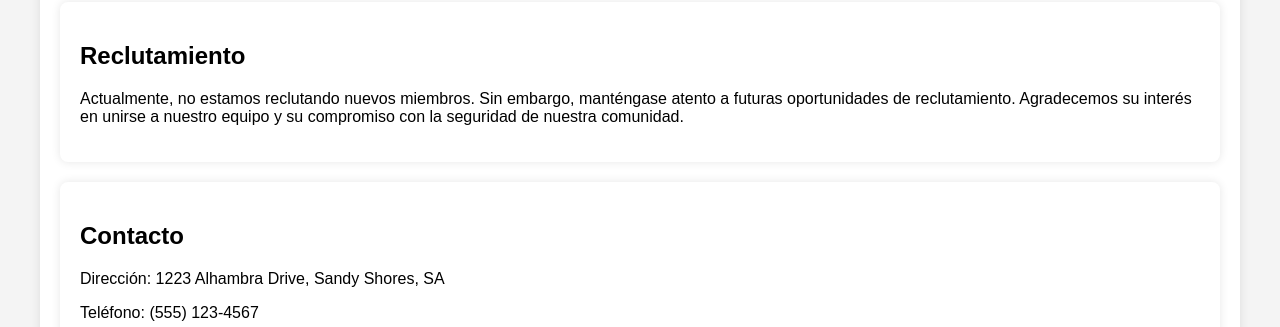
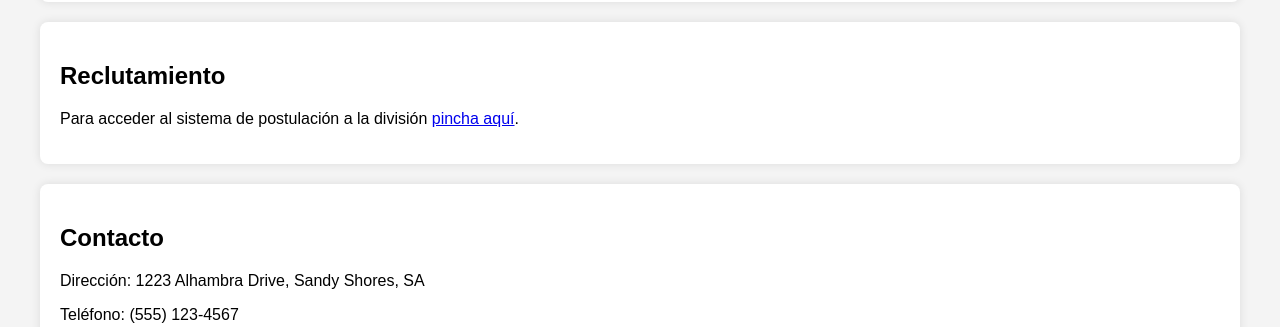
Before and after one commit to PatitoAdorable/Mounted-Enforcement-Detail, a plain HTML site: page index.html in a window 1280 px wide. Shown: the part 2519-2846 px from the top of the page. Drawn offline with Linux system fonts and the light colour scheme.

Commit message:
Add files via upload

```diff
--- a/index.html
+++ b/index.html
@@ -92,7 +92,6 @@
             <h2>Servicios</h2>
             <p>Ofrecemos una variedad de servicios para la comunidad, incluyendo patrullaje, investigaciones, y programas de prevención del crimen. Todas las divisiones de la LSCSO trabajan en conjunto para asegurar la mayor efectividad y eficiencia a la hora de actuar, para proporcionar paz y seguridad a todos los ciudadanos que confían en nosotros a diario.</p>
             <img src="https://i.imgur.com/uDaO8TT.png" alt="Mounted Enforcement Detail 2"  style="display: block; margin: 0 auto;">
-
         </div>
 
         <div id="mounted-enforcement-detail" class="content">
@@ -102,9 +101,10 @@
             <p>La unidad también participa en programas comunitarios, proporcionando demostraciones y educando al público sobre la importancia de la aplicación de la ley montada. Creemos que nuestra presencia no solo disuade el crimen, sino que también construye relaciones positivas con la comunidad.</p>
             <p>Si desea obtener más información sobre el Mounted Enforcement Detail o está interesado en unirse a nuestra unidad, no dude en ponerse en contacto con nosotros.</p>
             <img src="https://i.imgur.com/NQT3TZf.png" alt="Mounted Enforcement Detail" style="width: 100%; height: auto;">
+        </div>
         <div id="reclutamiento" class="content">
             <h2>Reclutamiento</h2>
-            <p>Actualmente, no estamos reclutando nuevos miembros. Sin embargo, manténgase atento a futuras oportunidades de reclutamiento. Agradecemos su interés en unirse a nuestro equipo y su compromiso con la seguridad de nuestra comunidad.</p>
+            <p>Para acceder al sistema de postulación a la división <a href="https://forms.gle/e6NYC8PNbnWXVKTG6" target="_blank">pincha aquí</a>.</p>
         </div>
         <div id="contacto" class="content">
             <h2>Contacto</h2>
```
Lines whose indentation alone changed are shown as unchanged.
